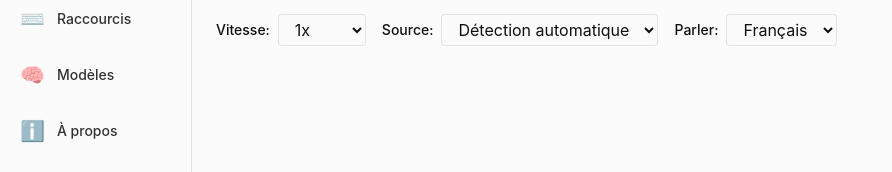
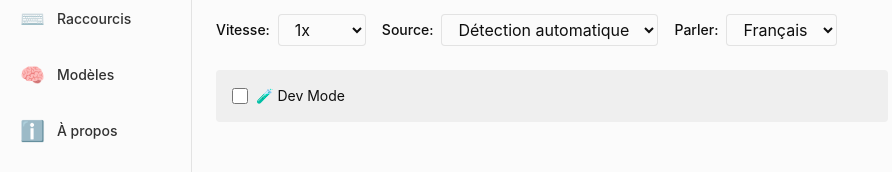
Before and after one commit to upskaling/gsp-ui, a Vue app: page / in a window 1280 px wide. Shown: the part 135-307 px from the top of the page, without its empty margins (0-892 px from the left). Built offline with nearby package versions, Linux system fonts and the light colour scheme.

Commit message:
Afficher le mode développeur et ajouter un tooltip

```diff
--- a/src/App.vue
+++ b/src/App.vue
@@ -190,10 +190,18 @@ onUnmounted(() => {
           />
 
           <!-- Dev Mode Toggle (debug only) -->
-          <div v-if="devMode" class="mt-6 p-4 bg-mid-gray/10 rounded">
-            <label class="flex items-center gap-2 cursor-pointer">
+          <div class="mt-6 p-4 bg-mid-gray/10 rounded">
+            <label class="flex items-center gap-2 cursor-pointer group">
               <input type="checkbox" v-model="devMode" @change="toggleDevMode" class="w-4 h-4" />
               <span class="text-sm">🧪 Dev Mode</span>
+              <span class="relative inline-flex items-center">
+                <span
+                  class="text-xs bg-text text-background px-2 py-1 rounded opacity-0 group-hover:opacity-100 transition-opacity pointer-events-none whitespace-nowrap absolute bottom-full left-0 mb-2 text-center"
+                  style="font-size: 0.75rem; width: max-content;"
+                >
+                  Lire et tester différentes conventions de nommage (snake_case, kebab-case, CamelCase)
+                </span>
+              </span>
             </label>
           </div>
         </div>
```
